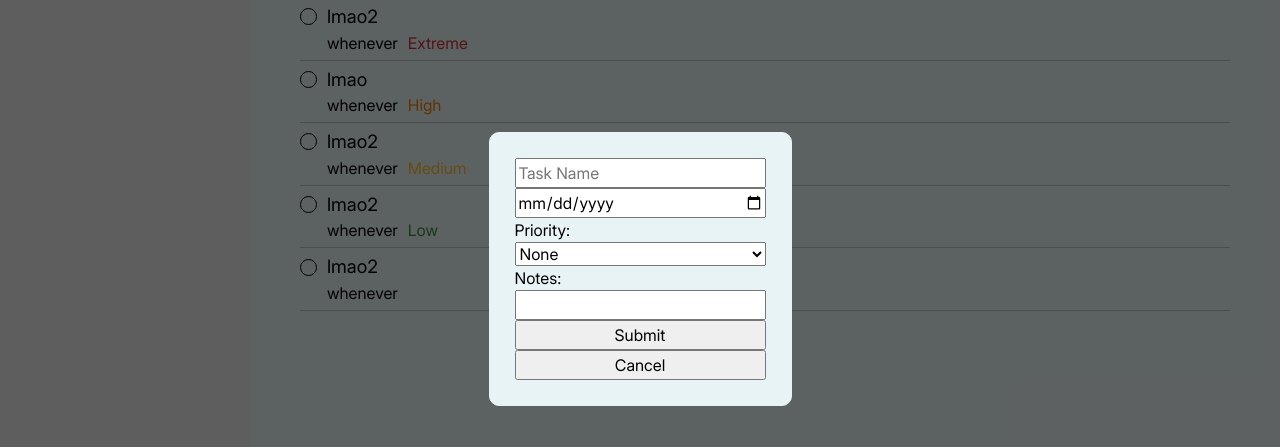
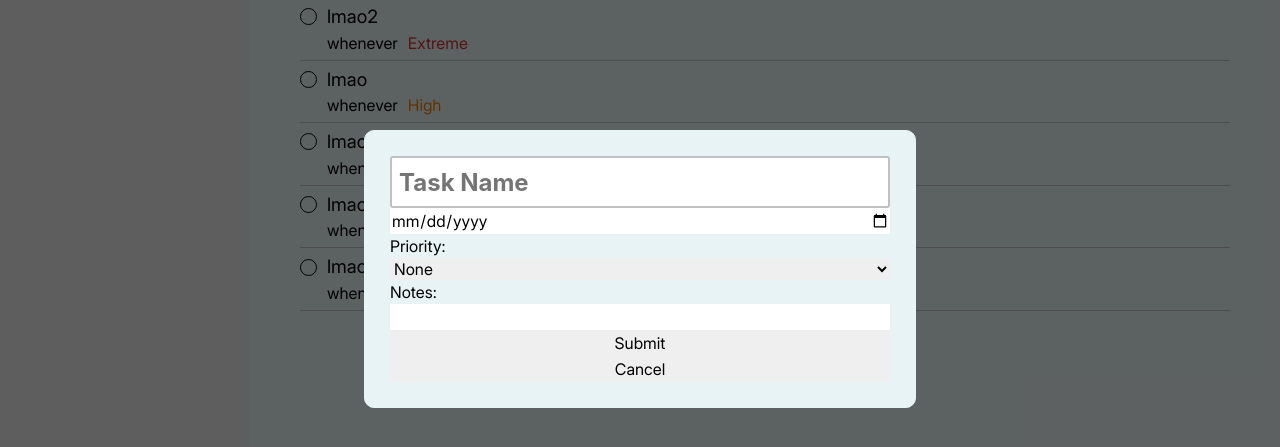
Before and after one commit to fromscode/todo-app, a website built with webpack: page src/index.html in a window 1280 px wide. Both pictures are taken after a click on the button "Add task". Shown: the part 131-578 px from the top of the page. Built offline with nearby package versions, Linux system fonts and the light colour scheme; a web font is replaced by a local one.

Commit message:
Style title input field

```diff
--- a/src/styles/layout.css
+++ b/src/styles/layout.css
@@ -73,3 +73,19 @@ form {
 .none {
     display: none;
 }
+
+form > * {
+    border: none;
+    outline: none;
+}
+
+#title {
+    border: none;
+    outline: none;
+    border: 2px solid;
+    border-radius: 3px;
+    font-size: 1.5em;
+    padding: 7px 7px 5px 7px;
+    font-weight: bold;
+    min-width: 500px;
+}
--- a/src/styles/theme.css
+++ b/src/styles/theme.css
@@ -84,3 +84,7 @@ li {
     background-color: var(--color-main);
     border-color: var(--color-main);
 }
+
+#title {
+    border-color: var(--color-card-border);
+}
```
